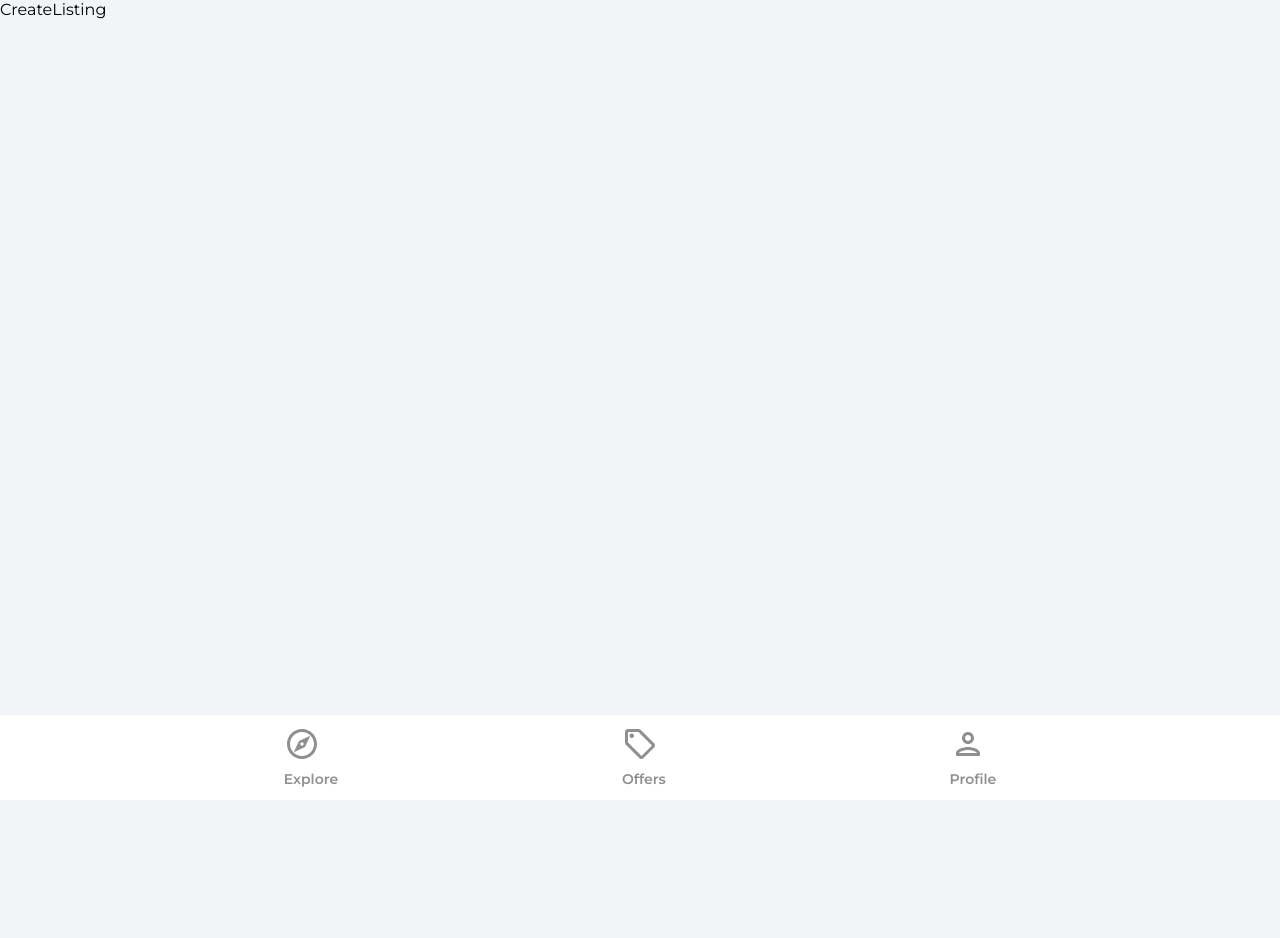
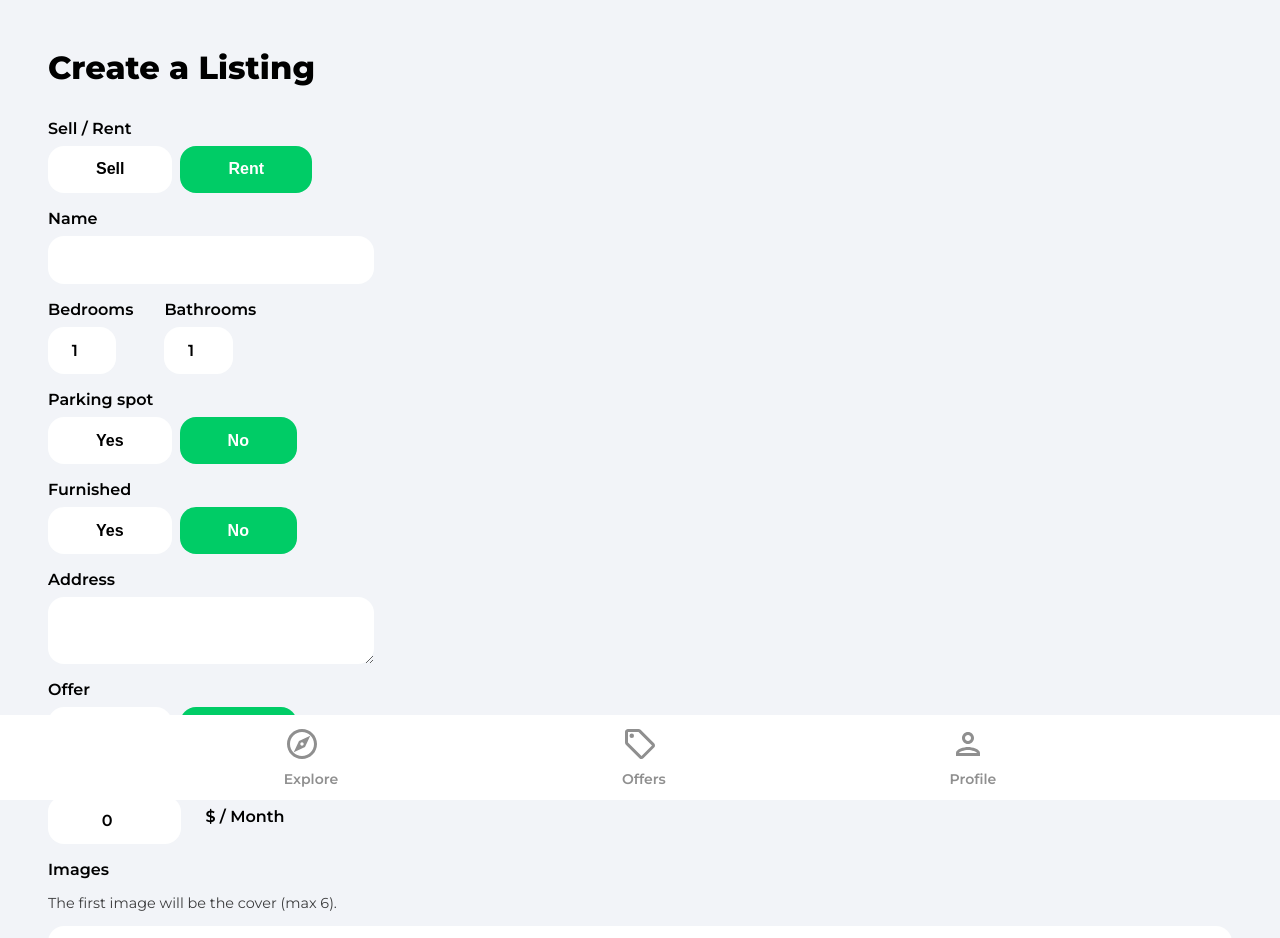
Before and after one commit to Sevil-h/house-marketplace-react, a React (Create React App) app: page /create-listing in a window 1280 px wide. Shown: the top 938 px of the page. Before the commit the page ends 800 px from the top, so only its background shows below. Built offline with nearby package versions, Linux system fonts and the light colour scheme; no server answers; sample sign-in values are in the browser's storage.

Commit message:
added creat listing form

```diff
--- a/src/pages/CreateListing.jsx
+++ b/src/pages/CreateListing.jsx
@@ -4,7 +4,7 @@
 import Spinner from "../components/Spinner";
 
 function CreateListing() {
-  const [geolocationEnabled, setGeolocationEnabled] = useState(false);
+  const [geolocationEnabled, setGeolocationEnabled] = useState(true);
   const [loading, setLoading] = useState(false);
   const [formData, setFormData] = useState({
     type: "rent",
@@ -36,6 +36,7 @@
     latitude,
     longitude,
   } = formData;
+
   const auth = getAuth();
   const navigate = useNavigate();
   const isMounted = useRef(true);
@@ -52,13 +53,256 @@
     }
     return () => {
       isMounted.current = false;
+
+      // eslint-disable-next-line react-hooks/exhaustive-deps
     };
   }, [isMounted]);
+
+  const onSubmit = (e) => {
+    e.preventDefault();
+  };
+
+  const onMutate = (e) => {
+    e.preventDefault();
+  };
 
   if (loading) {
     return <Spinner />;
   }
-  return <div>CreateListing</div>;
+  return (
+    <div className="profile">
+      <header>
+        <p className="pageHeader">Create a Listing</p>
+      </header>
+
+      <main>
+        <form onSubmit={onSubmit}>
+          <label className="formLabel"> Sell / Rent</label>
+          <div className="formButtons">
+            <button
+              type="button"
+              className={type === "sale" ? "formButtonActive" : "formButton"}
+              id="type"
+              value="sale"
+              onClick={onMutate}
+            >
+              Sell
+            </button>
+            <button
+              type="button"
+              className={type === "rent" ? "formButtonActive" : "formButton"}
+              id="type"
+              value="rent"
+              onClick={onMutate}
+            >
+              Rent
+            </button>
+          </div>
+
+          <label className="formLabel">Name</label>
+          <input
+            className="formInputName"
+            type="text"
+            id="name"
+            value={name}
+            onChange={onMutate}
+            maxLength="32"
+            minLength="10"
+            required
+          />
+
+          <div className="formRooms flex">
+            <div>
+              <label className="formLabel">Bedrooms</label>
+              <input
+                className="formInputSmall"
+                type="number"
+                id="bedrooms"
+                value={bedrooms}
+                onChange={onMutate}
+                min="1"
+                max="50"
+                required
+              />
+            </div>
+            <div>
+              <label className="formLabel">Bathrooms</label>
+              <input
+                className="formInputSmall"
+                type="number"
+                id="bathrooms"
+                value={bathrooms}
+                onChange={onMutate}
+                min="1"
+                max="50"
+                required
+              />
+            </div>
+          </div>
+
+          <label className="formLabel">Parking spot</label>
+          <div className="formButtons">
+            <button
+              className={parking ? "formButtonActive" : "formButton"}
+              type="button"
+              id="parking"
+              value={true}
+              onClick={onMutate}
+              min="1"
+              max="50"
+            >
+              Yes
+            </button>
+            <button
+              className={
+                !parking && parking !== null ? "formButtonActive" : "formButton"
+              }
+              type="button"
+              id="parking"
+              value={false}
+              onClick={onMutate}
+            >
+              No
+            </button>
+          </div>
+
+          <label className="formLabel">Furnished</label>
+          <div className="formButtons">
+            <button
+              className={furnished ? "formButtonActive" : "formButton"}
+              type="button"
+              id="furnished"
+              value={true}
+              onClick={onMutate}
+            >
+              Yes
+            </button>
+            <button
+              className={
+                !furnished && furnished !== null
+                  ? "formButtonActive"
+                  : "formButton"
+              }
+              type="button"
+              id="furnished"
+              value={false}
+              onClick={onMutate}
+            >
+              No
+            </button>
+          </div>
+
+          <label className="formLabel">Address</label>
+          <textarea
+            className="formInputAddress"
+            type="text"
+            id="address"
+            value={address}
+            onChange={onMutate}
+            required
+          />
+          {!geolocationEnabled && (
+            <div className="formLatLng flex">
+              <div>
+                <label className="formLabel">Latitude</label>
+                <input
+                  className="formInputSmall"
+                  type="number"
+                  id="latitude"
+                  value={latitude}
+                  onChange={onMutate}
+                  required
+                />
+              </div>
+              <div>
+                <label className="formLabel">Longitude</label>
+                <input
+                  className="formInputSmall"
+                  type="number"
+                  id="longitude"
+                  value={longitude}
+                  onChange={onMutate}
+                  required
+                />
+              </div>
+            </div>
+          )}
+
+          <label className="formLabel">Offer</label>
+          <div className="formButtons">
+            <button
+              className={offer ? "formButtonActive" : "formButton"}
+              type="button"
+              id="offer"
+              value={true}
+              onClick={onMutate}
+            >
+              Yes
+            </button>
+            <button
+              className={
+                !offer && offer !== null ? "formButtonActive" : "formButton"
+              }
+              type="button"
+              id="offer"
+              value={false}
+              onClick={onMutate}
+            >
+              No
+            </button>
+          </div>
+
+          <label className="formLabel">Regular Price</label>
+          <div className="formPriceDiv">
+            <input
+              className="formInputSmall"
+              type="number"
+              id="regularPrice"
+              value={regularPrice}
+              onChange={onMutate}
+              min="50"
+              max="750000000"
+              required
+            />
+            {type === "rent" && <p className="formPriceText">$ / Month</p>}
+          </div>
+
+          {offer && (
+            <>
+              <label className="formLabel">Discounted Price</label>
+              <input
+                className="formInputSmall"
+                type="number"
+                id="discountedPrice"
+                value={discountedPrice}
+                onChange={onMutate}
+                min="50"
+                max="750000000"
+                required={offer}
+              />
+            </>
+          )}
+          <label className="formLabel">Images</label>
+          <p className="imagesInfo">
+            The first image will be the cover (max 6).
+          </p>
+          <input
+            className="formInputFile"
+            type="file"
+            id="images"
+            onChange={onMutate}
+            max="6"
+            accept=".jpg,.png,.jpeg"
+            multiple
+            required
+          />
+          <button type="submit" className="primaryButton createListingButton">
+            Create Listing
+          </button>
+        </form>
+      </main>
+    </div>
+  );
 }
 
 export default CreateListing;
```
